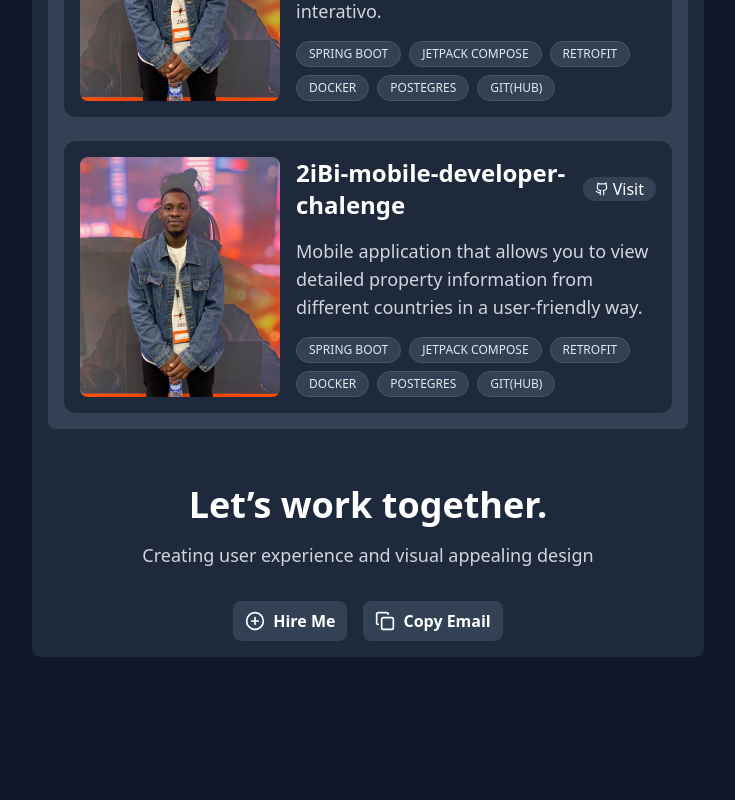
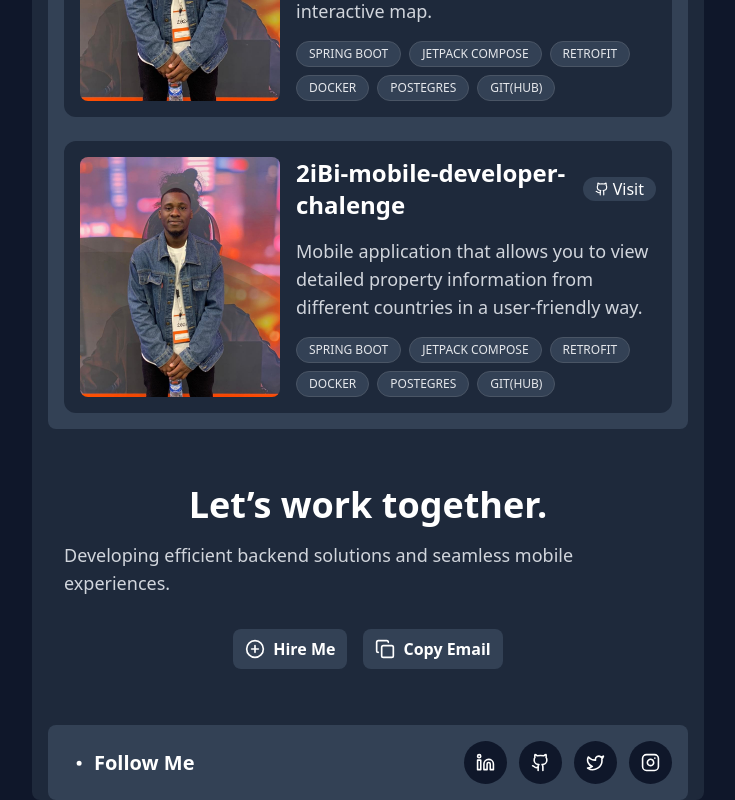
Before and after one commit to JokingTaremba/jokingwillportfolio, a Next.js app: page / in a window 1280 px wide. Shown: the part 695-1495 px from the top of the page, without its empty margins (272-1007 px from the left). Before the commit the page ends 1352 px from the top, so only its background shows below. Built offline with nearby package versions, Linux system fonts and the light colour scheme.

Commit message:
feat: create a socialmedia section

```diff
--- a/src/app/page.tsx
+++ b/src/app/page.tsx
@@ -1,6 +1,7 @@
 import HireMe from "./sections/hireme";
 import Home from "./sections/Home";
 import Projects from "./sections/project";
+import SocialMidia from "./sections/socialmidia";
 
 export default function HomePage() {
   return (
@@ -8,6 +9,7 @@ export default function HomePage() {
       <Home />
       <Projects />
       <HireMe />
+      <SocialMidia />
     </div>
   );
 }
--- a/src/app/sections/hireme.tsx
+++ b/src/app/sections/hireme.tsx
@@ -4,10 +4,11 @@ import { CirclePlus, Copy } from "lucide-react";
 export default function HireMe() {
   return (
     <section id="hireme" className="mt-10 p-4">
-      <div className="text-white flex flex-col items-center gap-4">
+      <div className="text-white flex flex-col items-center justify-center gap-4">
         <h1 className="text-4xl font-bold">Let’s work together.</h1>
         <p className="text-gray-300 text-lg">
-          Creating user experience and visual appealing design
+          Developing efficient backend solutions and seamless mobile
+          experiences.
         </p>
         <div className="flex justify-center mt-4 md:justify-start gap-4">
           <Button
--- a/src/app/sections/project.tsx
+++ b/src/app/sections/project.tsx
@@ -9,7 +9,7 @@ export default function Projects() {
       id: 1,
       title: "Solvicity",
       description:
-        "Aplicação móvel que permite aos cidadãos da Beira reportar problemas em infraestruturas urbanas com fotos, descrição e localização em mapa interativo.",
+        "A mobile application that allows Beira residents to report problems with urban infrastructure, including photos, descriptions, and locations on an interactive map.",
       image: "/images/profile.jpeg",
       stack: [
         "Spring boot",
--- /dev/null
+++ b/src/app/sections/socialmidia.tsx
@@ -0,0 +1,52 @@
+import { Dot, Github, Instagram, Linkedin, Twitter } from "lucide-react";
+
+const socialLinks = [
+  {
+    name: "LinkedIn",
+    href: "https://www.linkedin.com/in/",
+    icon: <Linkedin size={19} color="white" />,
+  },
+  {
+    name: "GitHub",
+    href: "https://github.com/",
+    icon: <Github size={19} color="white" />,
+  },
+  {
+    name: "Twitter",
+    href: "https://twitter.com/",
+    icon: <Twitter size={19} color="white" />,
+  },
+  {
+    name: "Instagram",
+    href: "https://instagram.com/",
+    icon: <Instagram size={19} color="white" />,
+  },
+];
+
+export default function SocialMidia() {
+  return (
+    <section id="projects" className="bg-[#334155] mt-10 rounded-lg p-4">
+      <div className="text-white flex justify-between items-center">
+        <span className="flex items-center justify-center text-xl font-semibold">
+          <Dot size={30} />
+          Follow Me
+        </span>
+
+        <div className="flex gap-3">
+          {socialLinks.map((social, index) => (
+            <a
+              key={index}
+              href={social.href}
+              target="_blank"
+              rel="noopener noreferrer"
+              className="bg-[#0f172a] p-3 rounded-full transition flex items-center justify-center"
+              title={social.name}
+            >
+              {social.icon}
+            </a>
+          ))}
+        </div>
+      </div>
+    </section>
+  );
+}
```
